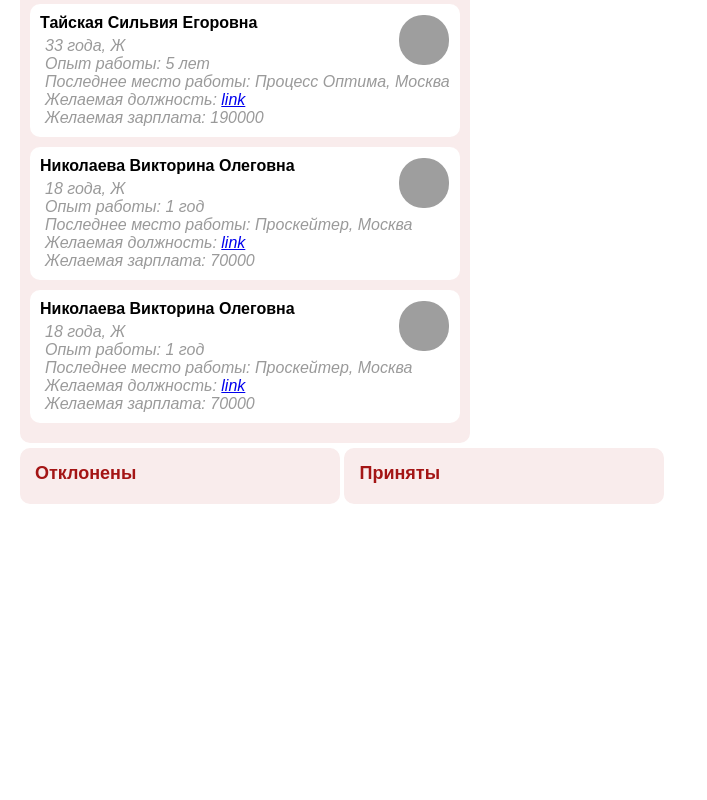
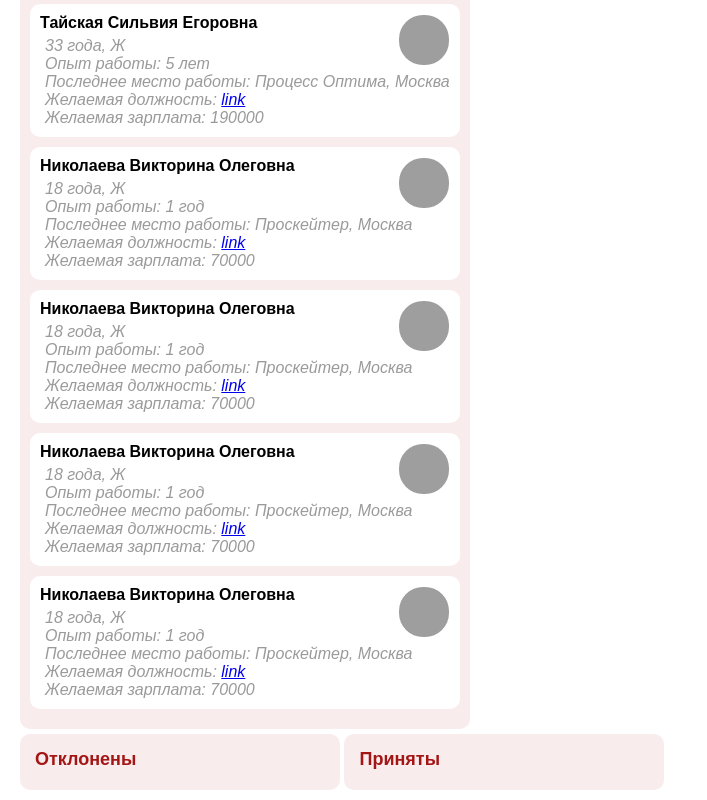
Before and after one commit to 1gnatov/sch-ats-redisign, a website: page index.html in a window 1280 px wide. Shown: the part 723-1523 px from the top of the page, without its empty margins (0-707 px from the left). Before the commit the page ends 1237 px from the top, so only its background shows below. Drawn offline with Linux system fonts and the light colour scheme; grey boxes are pictures that could not be loaded.

Commit message:
more applicants

```diff
--- a/index.html
+++ b/index.html
@@ -102,6 +102,28 @@
                         <div class="applicant__wanted-work">Желаемая должность: <a href="#">link</a></div>
                         <div class="applicant__wanted-salary">Желаемая зарплата: 70000</div>
                     </li>
+                    <li class="applicant">
+                        <div class="applicant__name">Николаева Викторина Олеговна</div>
+                        <div class="applicant__photo">
+                            <img src="http://randus.ru/avatars/w/myAvatar8.png" />
+                        </div>
+                        <div class="applicant__age">18 года, Ж</div>
+                        <div class="applicant__experience">Опыт работы: 1 год</div>
+                        <div class="applicant__last-work-place">Последнее место работы: Проскейтер, Москва </div>
+                        <div class="applicant__wanted-work">Желаемая должность: <a href="#">link</a></div>
+                        <div class="applicant__wanted-salary">Желаемая зарплата: 70000</div>
+                    </li>
+                    <li class="applicant">
+                        <div class="applicant__name">Николаева Викторина Олеговна</div>
+                        <div class="applicant__photo">
+                            <img src="http://randus.ru/avatars/w/myAvatar8.png" />
+                        </div>
+                        <div class="applicant__age">18 года, Ж</div>
+                        <div class="applicant__experience">Опыт работы: 1 год</div>
+                        <div class="applicant__last-work-place">Последнее место работы: Проскейтер, Москва </div>
+                        <div class="applicant__wanted-work">Желаемая должность: <a href="#">link</a></div>
+                        <div class="applicant__wanted-salary">Желаемая зарплата: 70000</div>
+                    </li>
                 </ul>
             </div>
             <div class="status">
```
